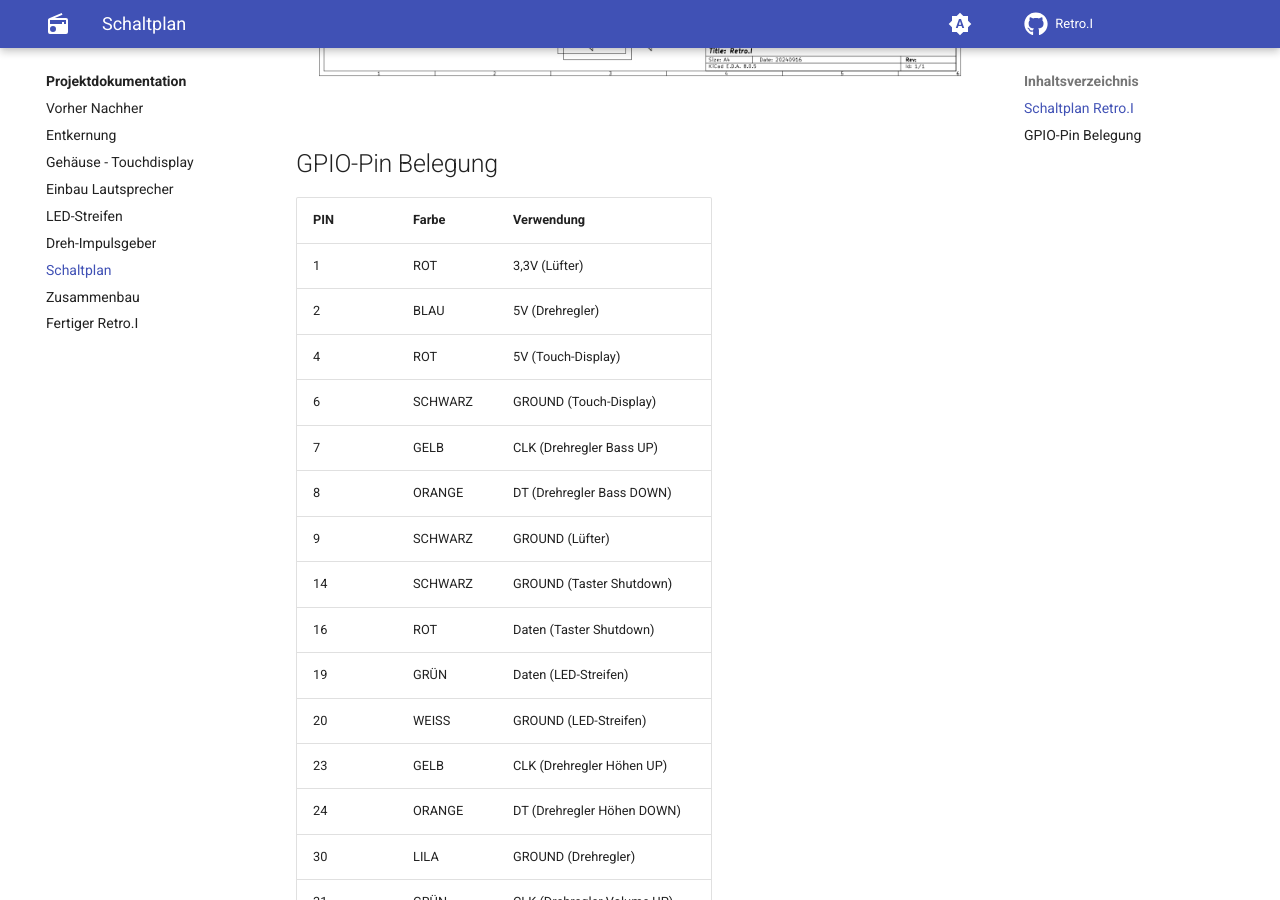
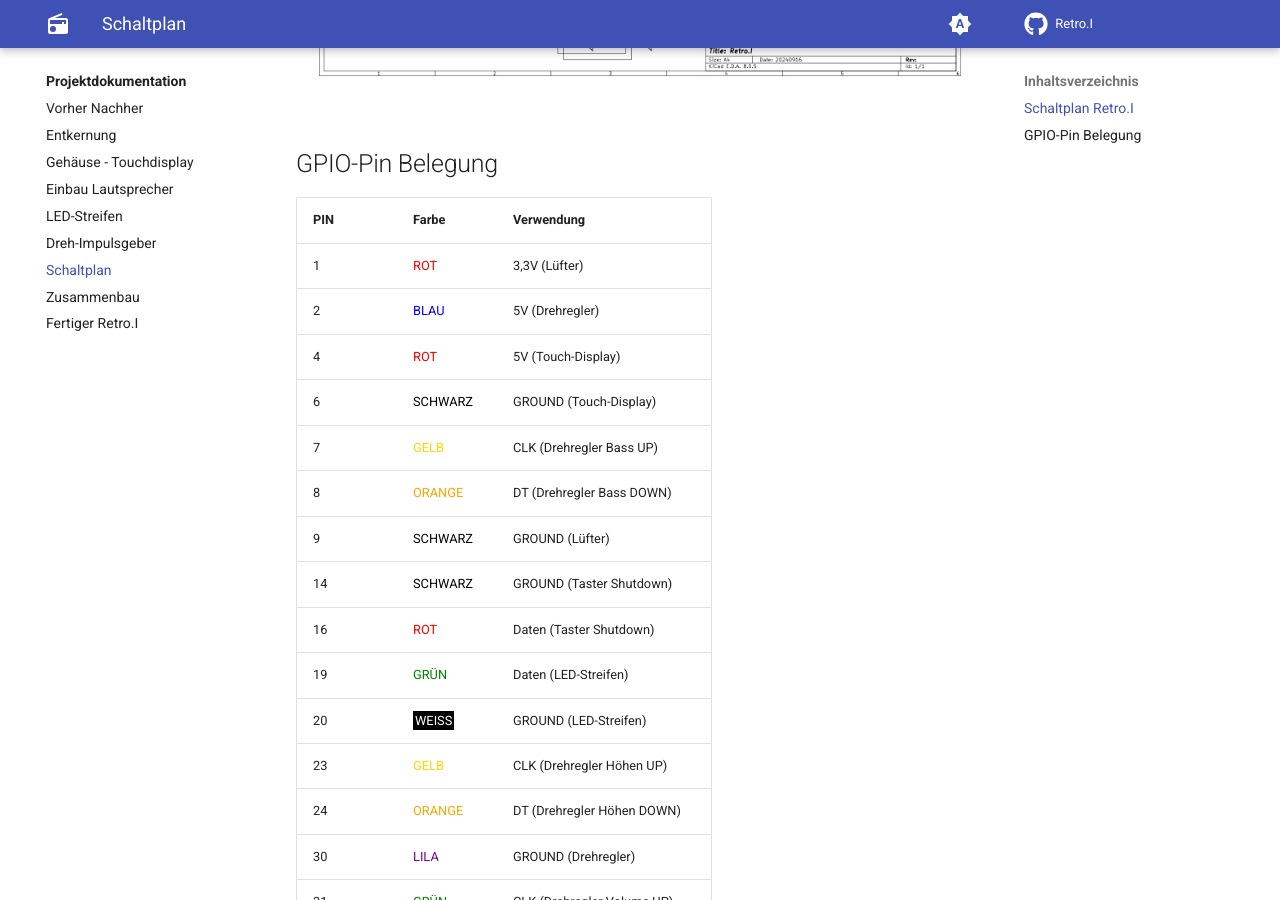
Before and after one commit to Retro-I/docs, an MkDocs documentation site: the page built from docs/projectdocumentation/schaltplan.md, in a window 1280 px wide and 900 px high, scrolled down 758 px. Built offline with MkDocs 1.6.1 and Material for MkDocs 9.7.7, drawn with Linux system fonts in a browser that asks for light colours; plug-ins that fetch from the network failed and are left out; comment, search, counter and statistics services are not loaded.

Commit message:
colors for GPIO Pin Mapping

```diff
--- a/docs/projectdocumentation/schaltplan.md
+++ b/docs/projectdocumentation/schaltplan.md
@@ -6,26 +6,26 @@
 ![Ansicht_vorne](../assets/schaltplan/Schaltplan.jpg)
 
 ## GPIO-Pin Belegung
-| PIN | Farbe   | Verwendung                    |
-|-----|---------|-------------------------------|
-| 1   | ROT     | 3,3V (Lüfter)                 |
-| 2   | BLAU    | 5V (Drehregler)               |
-| 4   | ROT     | 5V (Touch-Display)            |
-| 6   | SCHWARZ | GROUND (Touch-Display)        |
-| 7   | GELB    | CLK (Drehregler Bass UP)      |
-| 8   | ORANGE  | DT (Drehregler Bass DOWN)     |
-| 9   | SCHWARZ | GROUND (Lüfter)               |
-| 14  | SCHWARZ | GROUND (Taster Shutdown)      |
-| 16  | ROT     | Daten (Taster Shutdown)       |
-| 19  | GRÜN    | Daten (LED-Streifen)          |
-| 20  | WEISS   | GROUND (LED-Streifen)         |
-| 23  | GELB    | CLK (Drehregler Höhen UP)     |
-| 24  | ORANGE  | DT (Drehregler Höhen DOWN)    |
-| 30  | LILA    | GROUND (Drehregler)           |
-| 31  | GRÜN    | CLK (Drehregler Volume UP)    |
-| 32  | GELB    | DT (Drehregler Volume DOWN)   |
-| 33  | ORANGE  | SW (Drehregler Volume An/Aus) |
-| 39  | SCHWARZ | GROUND (Button Trinkspruch)   |
-| 40  | ROT     | Daten (Button Trinkspruch)    |
+| PIN | Farbe | Verwendung |
+|-----|-------|------------|
+| 1   | <span style="color:red">ROT</span> | 3,3V (Lüfter) |
+| 2   | <span style="color:blue">BLAU</span> | 5V (Drehregler) |
+| 4   | <span style="color:red">ROT</span> | 5V (Touch-Display) |
+| 6   | <span style="color:black">SCHWARZ</span> | GROUND (Touch-Display) |
+| 7   | <span style="color:gold">GELB</span> | CLK (Drehregler Bass UP) |
+| 8   | <span style="color:orange">ORANGE</span> | DT (Drehregler Bass DOWN) |
+| 9   | <span style="color:black">SCHWARZ</span> | GROUND (Lüfter) |
+| 14  | <span style="color:black">SCHWARZ</span> | GROUND (Taster Shutdown) |
+| 16  | <span style="color:red">ROT</span> | Daten (Taster Shutdown) |
+| 19  | <span style="color:green">GRÜN</span> | Daten (LED-Streifen) |
+| 20  | <span style="color:white; background:black; padding:2px">WEISS</span> | GROUND (LED-Streifen) |
+| 23  | <span style="color:gold">GELB</span> | CLK (Drehregler Höhen UP) |
+| 24  | <span style="color:orange">ORANGE</span> | DT (Drehregler Höhen DOWN) |
+| 30  | <span style="color:purple">LILA</span> | GROUND (Drehregler) |
+| 31  | <span style="color:green">GRÜN</span> | CLK (Drehregler Volume UP) |
+| 32  | <span style="color:gold">GELB</span> | DT (Drehregler Volume DOWN) |
+| 33  | <span style="color:orange">ORANGE</span> | SW (Drehregler Volume An/Aus) |
+| 39  | <span style="color:black">SCHWARZ</span> | GROUND (Button Trinkspruch) |
+| 40  | <span style="color:red">ROT</span> | Daten (Button Trinkspruch) |
 
 ![GPIO_pin_mapping](../assets/schaltplan/gpio_pin_mapping.png)
```
